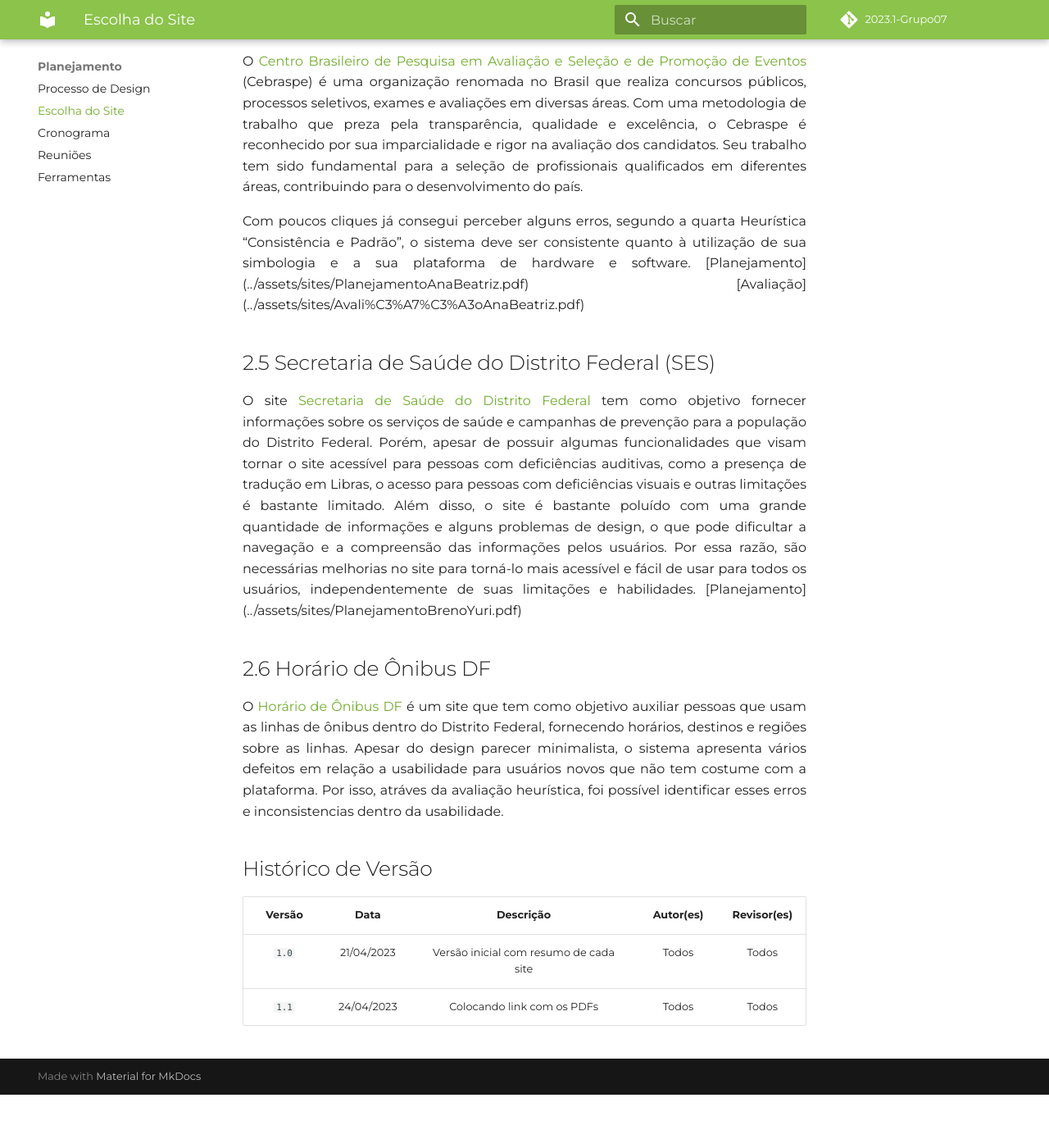
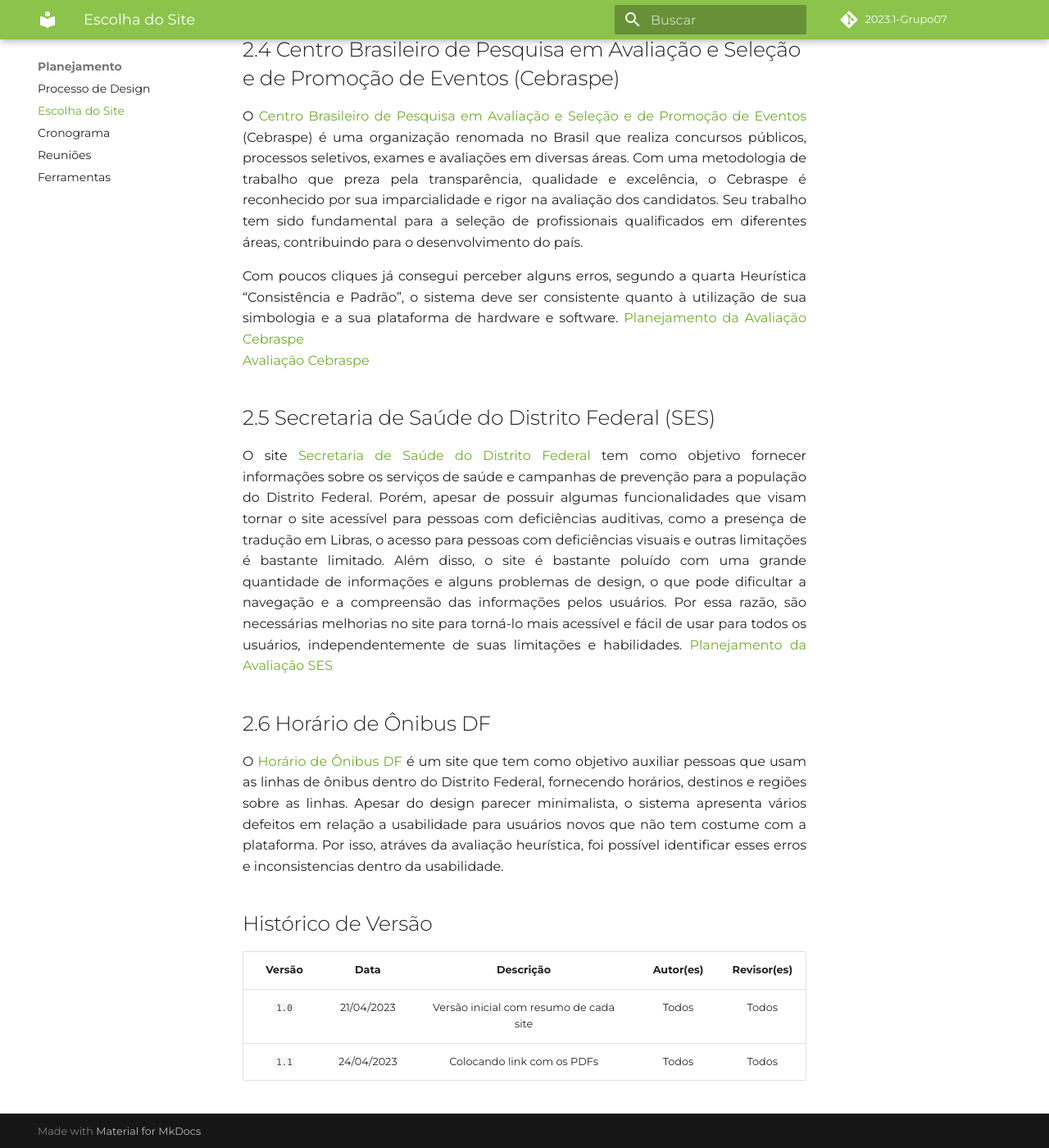
Before and after one commit to Interacao-Humano-Computador/2023.1-Agiel, an MkDocs documentation site: the page built from docs/planejamento/escolha_do_site.md, in a window 1280 px wide and 1400 px high, scrolled down 1966 px. Shown: the whole window at 82% size. Built offline with MkDocs 1.6.1 and Material for MkDocs 9.7.7, drawn with Linux system fonts in a browser that asks for light colours; some web fonts are replaced; comment, search, counter and statistics services are not loaded; before the commit the page ends 3301 px from its top, so only the background shows below that; some of the changed text lies outside the part shown.

Commit message:
docs: atualizando links dos pdfs

```diff
--- a/docs/planejamento/escolha_do_site.md
+++ b/docs/planejamento/escolha_do_site.md
@@ -24,6 +24,8 @@
 <p align="justify">
 O site em questão tem como problemas não apresenta formas efetivas de conseguir auxílio na estadia do mesmo e por ter que lidar com diversos tipos de usuários que não utilizam as mesmas funções/fluxos o site possui uma interface "poluída" com diversos links e abas, o que torna navegação para usuários não habituados uma tarefa desafiadora.
 </p>
+<a href="https://github.com/Interacao-Humano-Computador/2023.1-Grupo07/blob/main/docs/assets/sites/PlanejamentoVitorBorges.pdf">Planejamento da Avaliação IFG</a><br>
+<a href="https://github.com/Interacao-Humano-Computador/2023.1-Grupo07/blob/main/docs/assets/sites/Avalia%C3%A7%C3%A3oVitorBorges.pdf">Avaliação IFG</a>
 
 ## 2.3 Aprender3
 <p align="justify">
@@ -47,16 +49,15 @@
 “Consistência e Padrão”, o sistema deve ser consistente quanto à utilização de sua simbologia
 e a sua plataforma de hardware e software.
 
-[Planejamento](../assets/sites/PlanejamentoAnaBeatriz.pdf)
-
-[Avaliação](../assets/sites/Avali%C3%A7%C3%A3oAnaBeatriz.pdf)
+<a href="https://github.com/Interacao-Humano-Computador/2023.1-Grupo07/blob/main/docs/assets/sites/PlanejamentoAnaBeatriz.pdf">Planejamento da Avaliação Cebraspe</a><br>
+<a href="https://github.com/Interacao-Humano-Computador/2023.1-Grupo07/blob/main/docs/assets/sites/Avali%C3%A7%C3%A3oAnaBeatriz.pdf">Avaliação Cebraspe</a>
 </p>
 
 ## 2.5 Secretaria de Saúde do Distrito Federal (SES)
 <p align="justify">
   O site <a href= "https://www.saude.df.gov.br/">Secretaria de Saúde do Distrito Federal</a> tem como objetivo fornecer informações sobre os serviços de saúde e campanhas de prevenção para a população do Distrito Federal. Porém, apesar de possuir algumas funcionalidades que visam tornar o site acessível para pessoas com deficiências auditivas, como a presença de tradução em Libras, o acesso para pessoas com deficiências visuais e outras limitações é bastante limitado. Além disso, o site é bastante poluído com uma grande quantidade de informações e alguns problemas de design, o que pode dificultar a navegação e a compreensão das informações pelos usuários. Por essa razão, são necessárias melhorias no site para torná-lo mais acessível e fácil de usar para todos os usuários, independentemente de suas limitações e habilidades.
 
- [Planejamento](../assets/sites/PlanejamentoBrenoYuri.pdf)
+ <a href=https://github.com/Interacao-Humano-Computador/2023.1-Grupo07/blob/main/docs/assets/sites/PlanejamentoBrenoYuri.pdf>Planejamento da Avaliação SES</a>
 </p>
 
 
```
